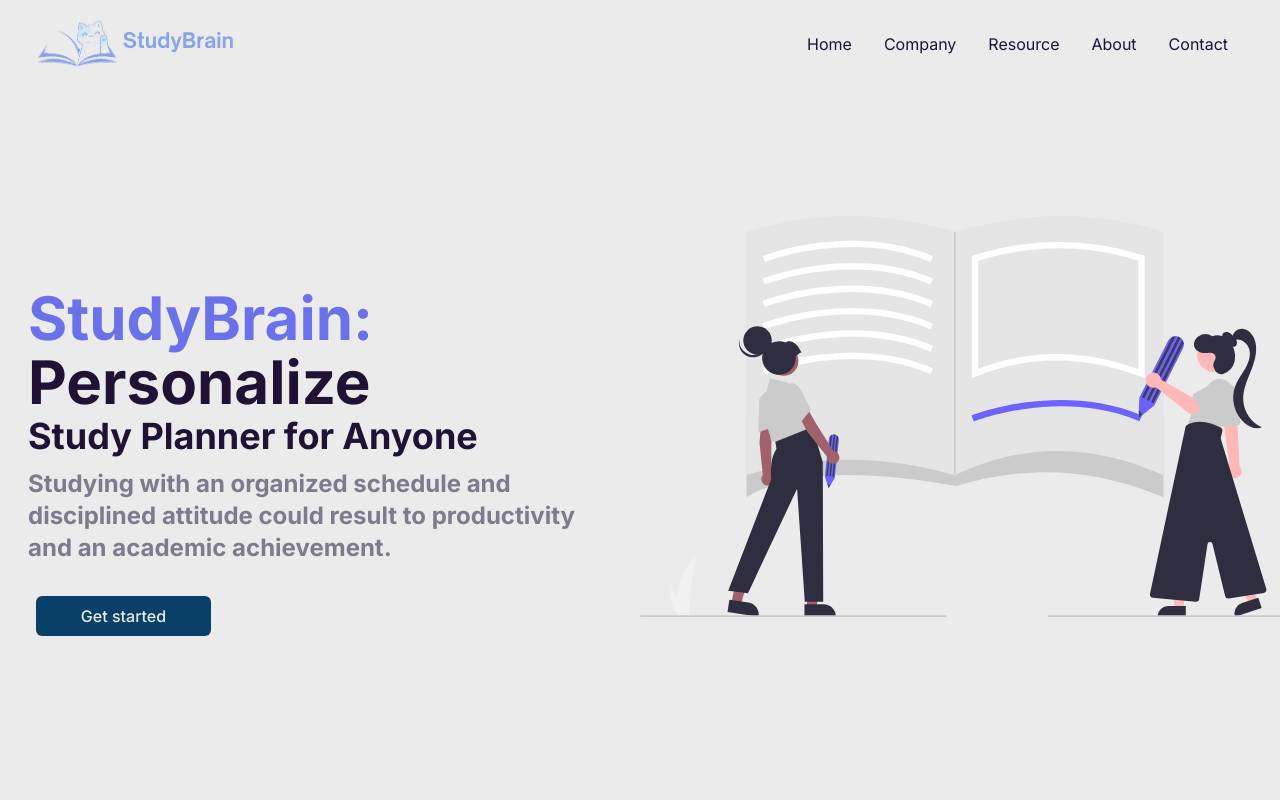
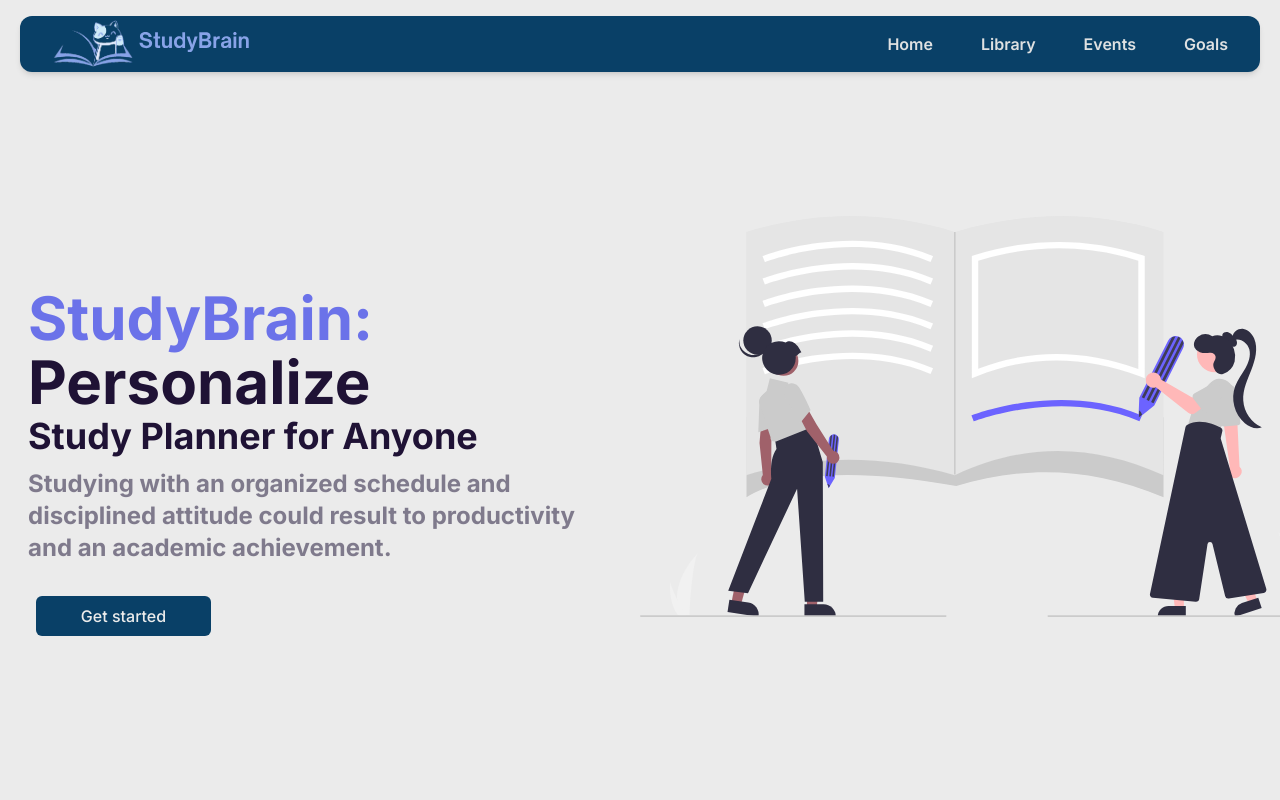
Before and after one commit to raden-dosel/deploy_studybrain, a React (Vite) app in the folder frontend/: page / in a window 1280 px wide. Shown: the top 800 px of the page. Built offline with nearby package versions, Linux system fonts and the light colour scheme.

Commit message:
update the header

```diff
--- a/frontend/src/components/home_components/Header.jsx
+++ b/frontend/src/components/home_components/Header.jsx
@@ -1,6 +1,7 @@
 import { useState } from "react";
 import { AiOutlineClose, AiOutlineMenu } from "react-icons/ai";
 import Logo from "../Logo";
+import { Link } from "react-router-dom";
 function Header() {
   const [nav, setNav] = useState(false);
 
@@ -9,14 +10,33 @@ function Header() {
   };
 
   return (
-    <div className="flex justify-between items-center mt-4 max-w-[1240px] mx-auto px-4 text-darkpurple">
-      <Logo />
-      <ul className="hidden md:flex">
-        <li className="p-4">Home</li>
-        <li className="p-4">Company</li>
-        <li className="p-4">Resource</li>
-        <li className="p-4">About</li>
-        <li className="p-4">Contact</li>
+    <div className="flex justify-between items-center mt-4 max-w-[1240px] mx-auto px-4 text-darkpurple bg-indigodye rounded-xl shadow-md">
+      <div className="flex lg:w-full md:w-44 w-32 mx-2 md:mx-4">
+        <Logo />
+      </div>
+
+      <ul className=" space-x-4 font-semibold text-platinum hidden md:flex">
+        <Link to="/" className="no-underline">
+          <li className="p-4 hover:cursor-pointer hover:scale-[1.10] duration-150 hover:shadow-md ">
+            Home
+          </li>
+        </Link>
+        <Link to="/note" className="no-underline">
+          <li className="p-4 hover:cursor-pointer hover:scale-[1.10] duration-150 hover:shadow-md">
+            Library
+          </li>
+        </Link>
+
+        <Link to="/event" className="no-underline">
+          <li className="p-4 hover:cursor-pointer hover:scale-[1.10] duration-150 hover:shadow-md">
+            Events
+          </li>
+        </Link>
+        <Link to="/todo" className="no-underline">
+          <li className="p-4 hover:cursor-pointer hover:scale-[1.10] duration-150 hover:shadow-md">
+            Goals
+          </li>
+        </Link>
       </ul>
       <div onClick={handleNav} className="block md:hidden">
         {!nav ? <AiOutlineMenu size={20} /> : <AiOutlineClose size={20} />}
@@ -32,12 +52,27 @@ function Header() {
         <div className="ml-4">
           <Logo />
         </div>
-        <ul className="p-4 text-sm uppercase">
-          <li className="p-4 border-b border-frenchgray">Home</li>
-          <li className="p-4 border-b border-frenchgray">Company</li>
-          <li className="p-4 border-b border-frenchgray">Resource</li>
-          <li className="p-4 border-b border-frenchgray">About</li>
-          <li className="p-4">Contact</li>
+        <ul className="p-4 text-sm uppercase font-semibold text-platinum">
+          <Link to="/" className="no-underline">
+            <li className="p-4 border-b border-frenchgray hover:cursor-pointer hover:scale-[1.10] duration-150 hover:shadow-md">
+              Home
+            </li>
+          </Link>
+          <Link to="/note" className="no-underline ">
+            <li className="p-4 border-b border-frenchgray hover:cursor-pointer hover:scale-[1.10] duration-150 hover:shadow-md">
+              Library
+            </li>
+          </Link>
+          <Link to="/event" className="no-underline">
+            <li className="p-4 border-b border-frenchgray hover:cursor-pointer hover:scale-[1.10] duration-150 hover:shadow-md">
+              Events
+            </li>
+          </Link>
+          <Link to="/todo" className="no-underline">
+            <li className="p-4  hover:cursor-pointer hover:scale-[1.10] duration-150 hover:shadow-md">
+              Goals
+            </li>
+          </Link>
         </ul>
       </div>
     </div>
```
